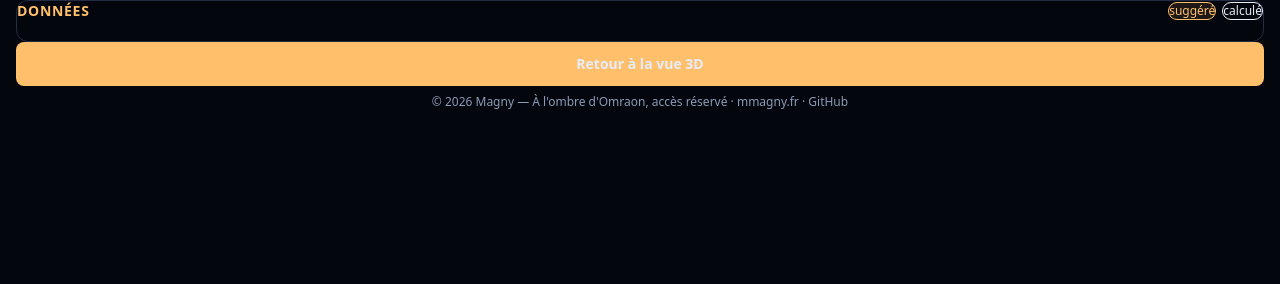
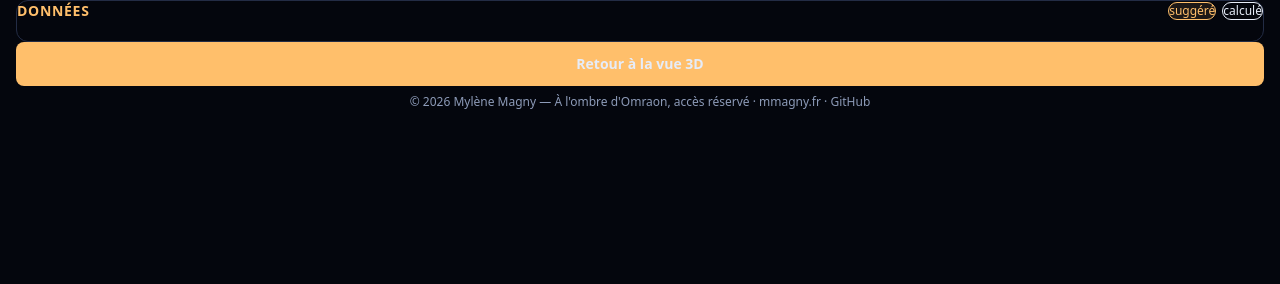
Before and after one commit to mmagny89/omraon, a Symfony app: template app/templates/fiches/astre.html.twig in a window 1280 px wide. Shown: the part 156-440 px from the top of the page. Run offline with Twig, Linux system fonts and the light colour scheme; the template is opened without the code that fills it, so the values that code supplies are empty; style sheets or scripts are compiled from the project's sources; some libraries are stand-ins or nearby versions.

Commit message:
chore: copyright au nom de Mylène Magny
Pages, vue, écran de chargement, À propos, photo exportée, carnet, README et LICENSE.

```diff
--- a/app/front/src/ui/carnet.js
+++ b/app/front/src/ui/carnet.js
@@ -34,7 +34,7 @@ export function versMarkdown(scenes, base) {
     out.push(`- Vue : ${base}${s.hash}`, '');
     if (s.texte) out.push('### Fiche de scène', '', ...s.texte.split('\n').map((l) => (l.trim() ? `> ${l}` : '>')), '');
   }
-  out.push('---', '© 2026 Magny. Tous droits réservés.', '');
+  out.push('---', '© 2026 Mylène Magny. Tous droits réservés.', '');
   return out.join('\n');
 }
 
--- a/app/front/src/ui/ui.js
+++ b/app/front/src/ui/ui.js
@@ -982,7 +982,7 @@ export class UI {
     const fs = Math.round(bar * 0.3), pad = Math.round(bar * 0.35);
     g.fillStyle = '#e6ecf8'; g.font = `600 ${fs}px system-ui, sans-serif`; g.textBaseline = 'middle'; g.fillText(`${this.lieuCourant()} · ${this.fmtT(this.sim.t)}`, pad, cv.height + bar * 0.34);
     g.fillStyle = '#8d9bb8'; g.font = `${Math.round(fs * 0.78)}px system-ui, sans-serif`; g.fillText(`Système d'Omraon (simulation) · ${this.dateTexte().replace(/^.*?\(/, '(')}`, pad, cv.height + bar * 0.73);
-    g.textAlign = 'right'; g.fillText('© 2026 Magny · Tous droits réservés', out.width - pad, cv.height + bar * 0.73); g.textAlign = 'left';
+    g.textAlign = 'right'; g.fillText('© 2026 Mylène Magny · Tous droits réservés', out.width - pad, cv.height + bar * 0.73); g.textAlign = 'left';
     out.toBlob((b) => { if (b) { this.telecharger(`${slug(this.lieuCourant())}-${slug(this.fmtT(this.sim.t))}.png`, b); this.announce('Photo enregistrée'); } }, 'image/png');
   }
   carnetStock() { try { return window.localStorage; } catch { return null; } }
--- a/app/templates/base.html.twig
+++ b/app/templates/base.html.twig
@@ -62,7 +62,7 @@
 
   <footer class="border-t border-ligne px-4 py-4 text-center text-xs text-doux">
     {% if app.user %}{% import '_c.html.twig' as c %}{{ c.legende() }}{% endif %}
-    <p class="mt-2">© 2026 <a class="underline-offset-2 hover:text-accent hover:underline" href="https://mmagny.fr" target="_blank" rel="noopener">Magny</a> — À l'ombre d'Omraon, accès réservé · <a class="underline-offset-2 hover:text-accent hover:underline" href="https://mmagny.fr" target="_blank" rel="noopener">mmagny.fr</a> · <a class="underline-offset-2 hover:text-accent hover:underline" href="https://github.com/mmagny89" target="_blank" rel="noopener">GitHub</a></p>
+    <p class="mt-2">© 2026 <a class="underline-offset-2 hover:text-accent hover:underline" href="https://mmagny.fr" target="_blank" rel="noopener">Mylène Magny</a> — À l'ombre d'Omraon, accès réservé · <a class="underline-offset-2 hover:text-accent hover:underline" href="https://mmagny.fr" target="_blank" rel="noopener">mmagny.fr</a> · <a class="underline-offset-2 hover:text-accent hover:underline" href="https://github.com/mmagny89" target="_blank" rel="noopener">GitHub</a></p>
   </footer>
 </body>
 </html>
```
Also changed, not shown: app/front/index.html (+4 -4 lines), CHANGELOG.md, README.md, 1 other file.
